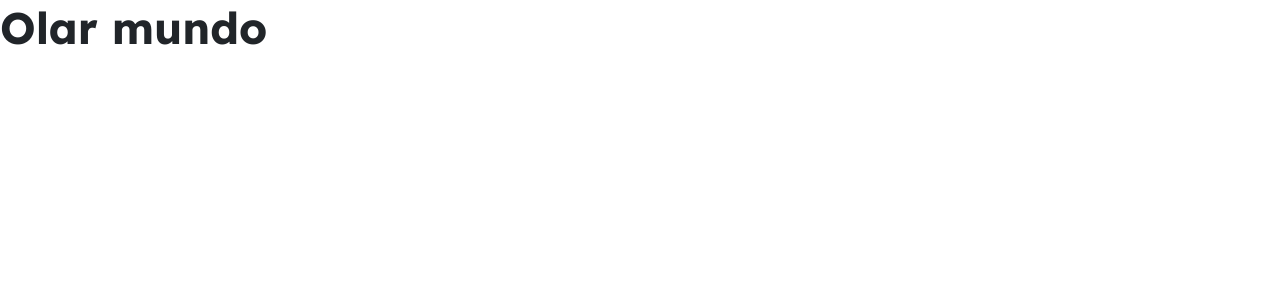
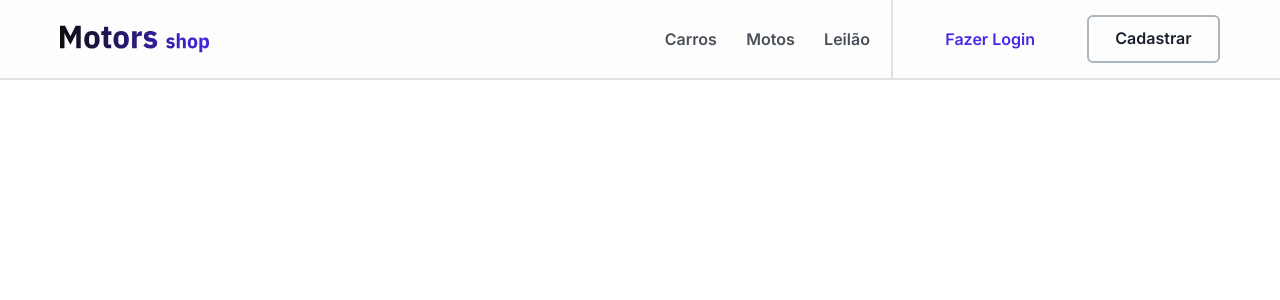
Before and after one commit to xregizzz/MotorShop, a React (Create React App) app: page / in a window 1280 px wide. Shown: the top 300 px of the page. Built offline with nearby package versions, Linux system fonts and the light colour scheme.

Commit message:
Feat: header and modal heder mobile

```diff
--- a/package.json
+++ b/package.json
@@ -3,11 +3,16 @@
   "version": "0.1.0",
   "private": true,
   "dependencies": {
+    "@chakra-ui/react": "^2.3.6",
+    "@emotion/react": "^11.10.4",
+    "@emotion/styled": "^11.10.4",
     "@hookform/resolvers": "^2.9.9",
+    "@radix-ui/react-dropdown-menu": "^2.0.1",
     "@testing-library/jest-dom": "^5.14.1",
     "@testing-library/react": "^13.0.0",
     "@testing-library/user-event": "^13.2.1",
     "axios": "^1.1.3",
+    "framer-motion": "^7.6.1",
     "react": "^18.2.0",
     "react-dom": "^18.2.0",
     "react-icons": "^4.6.0",
--- a/src/App.js
+++ b/src/App.js
@@ -1,12 +1,11 @@
-import { GlobalStyle } from "./styles/global";
+import { VStack } from "@chakra-ui/react";
+import { Homepage } from "./pages/HomePage/index";
 
 function App() {
   return (
-    <>
-      <GlobalStyle />
-
-      <h1>Olar mundo</h1>
-    </>
+    <VStack>
+      <Homepage />
+    </VStack>
   );
 }
 
--- /dev/null
+++ b/src/components/Header/index.jsx
@@ -0,0 +1,108 @@
+import {
+  Button,
+  HStack,
+  Icon,
+  Image,
+  Link,
+  useDisclosure,
+} from "@chakra-ui/react";
+import logo from "../../assets/logo-header.svg";
+import { globalStyles } from "../../styles/global";
+import { BiMenu } from "react-icons/bi";
+import { MdOutlineClose } from "react-icons/md";
+import { ModalHeaderMobile } from "../ModalHeaderMobile";
+
+export const Header = () => {
+  const { isOpen, onToggle } = useDisclosure();
+  return (
+    <>
+      <HStack
+        h={"80px"}
+        w="100vw"
+        bgColor={globalStyles.grey10}
+        borderBottom={`2px solid ${globalStyles.grey6}`}
+      >
+        <Image
+          src={logo}
+          alt="logo site"
+          w={"150px"}
+          mr="auto"
+          ml={{ base: "16px", md: "30px", lg: "60px" }}
+        />
+        <Icon
+          onClick={onToggle}
+          h={"55px"}
+          pt={4}
+          pr={"16px"}
+          display={{ md: "none" }}
+          w
+        >
+          {isOpen ? <MdOutlineClose /> : <BiMenu />}
+        </Icon>
+        <HStack
+          h={"80px"}
+          w={{ md: "210px", lg: "250px" }}
+          justifyContent="space-evenly"
+          borderRight={`2px solid ${globalStyles.grey6}`}
+          display={{ base: "none", md: "flex" }}
+        >
+          <Link
+            fontSize={"16px"}
+            fontFamily="Inter"
+            fontWeight={"600"}
+            color={globalStyles.grey2}
+            href="/"
+          >
+            Carros
+          </Link>
+          <Link
+            fontSize={"16px"}
+            fontFamily="Inter"
+            fontWeight={"600"}
+            color={globalStyles.grey2}
+            href="/"
+          >
+            Motos
+          </Link>
+          <Link
+            fontSize={"16px"}
+            fontFamily="Inter"
+            fontWeight={"600"}
+            color={globalStyles.grey2}
+            href="/"
+          >
+            Leilão
+          </Link>
+        </HStack>
+        <HStack
+          paddingRight={{ md: "25px", lg: "60px" }}
+          display={{ base: "none", md: "flex" }}
+        >
+          <Link
+            fontSize={"16px"}
+            fontFamily="Inter"
+            fontWeight={"600"}
+            ml={{ md: "25px", lg: "44px" }}
+            mr={{ md: "25px", lg: "44px" }}
+            color={globalStyles.brand1}
+            href="/"
+          >
+            Fazer Login
+          </Link>
+          <Button
+            fontSize={"16px"}
+            fontFamily="Inter"
+            fontWeight={"600"}
+            w={"133px"}
+            h={"48px"}
+            border={`2px solid ${globalStyles.grey4}`}
+            bgColor={globalStyles.grey10}
+          >
+            Cadastrar
+          </Button>
+        </HStack>
+        {isOpen && <ModalHeaderMobile />}
+      </HStack>
+    </>
+  );
+};
--- /dev/null
+++ b/src/components/ModalHeaderMobile/index.jsx
@@ -0,0 +1,85 @@
+import { Button, Link, VStack } from "@chakra-ui/react";
+
+export const ModalHeaderMobile = () => {
+  return (
+    <VStack
+      w={"100vw"}
+      ml={"0px"}
+      top="80px"
+      display={{ base: "flex", md: "none" }}
+      left={"-8px"}
+      alignItems="left"
+      position={"fixed"}
+      justifyContent={"center"}
+      pb={"20px"}
+    >
+      <VStack
+        alignItems={"left"}
+        ml={"0px"}
+        borderBottom={`2px solid ${global.grey6}`}
+      >
+        <Link
+          width={"80px"}
+          fontSize={"16px"}
+          fontFamily="Inter"
+          fontWeight={"600"}
+          color={global.grey2}
+          pt={"32px"}
+          pl={"16px"}
+          href="/"
+        >
+          Carros
+        </Link>
+        <Link
+          width={"80px"}
+          fontSize={"16px"}
+          fontFamily="Inter"
+          fontWeight={"600"}
+          color={global.grey2}
+          pt={"32px"}
+          pl={"16px"}
+          href="/"
+        >
+          Motos
+        </Link>
+        <Link
+          width={"80px"}
+          fontSize={"16px"}
+          fontFamily="Inter"
+          fontWeight={"600"}
+          color={global.grey2}
+          pt={"32px"}
+          pl={"16px"}
+          pb={"32px"}
+          href="/"
+        >
+          Leilão
+        </Link>
+      </VStack>
+      <Link
+        width={"110px"}
+        fontSize={"16px"}
+        fontFamily="Inter"
+        fontWeight={"600"}
+        color={global.brand1}
+        pt={"32px"}
+        pl={"16px"}
+        pb={"32px"}
+        href="/"
+      >
+        Fazer Login
+      </Link>
+      <Button
+        fontSize={"16px"}
+        fontFamily="Inter"
+        fontWeight={"600"}
+        w={"300px"}
+        h={"48px"}
+        border={`2px solid ${global.grey4}`}
+        bgColor={global.grey10}
+      >
+        Cadastrar
+      </Button>
+    </VStack>
+  );
+};
--- a/src/index.js
+++ b/src/index.js
@@ -2,12 +2,15 @@ import React from "react";
 import ReactDOM from "react-dom/client";
 import App from "./App";
 import { BrowserRouter } from "react-router-dom";
+import { ChakraProvider } from "@chakra-ui/react";
 
 const root = ReactDOM.createRoot(document.getElementById("root"));
 root.render(
   <React.StrictMode>
     <BrowserRouter>
-      <App />
+      <ChakraProvider>
+        <App />
+      </ChakraProvider>
     </BrowserRouter>
   </React.StrictMode>
 );
--- /dev/null
+++ b/src/pages/HomePage/index.jsx
@@ -0,0 +1,6 @@
+import { Center } from "@chakra-ui/react";
+import { Header } from "../../components/Header"
+
+export const Homepage = () => {
+  return <Header/>
+};
--- /dev/null
+++ b/src/styles/global.css
@@ -0,0 +1,54 @@
+* {
+    margin: 0;
+    padding: 0;
+    outline: 0;
+    box-sizing:border-box;
+  }
+
+  :root {
+    --brand1:                   #4529E6;
+    --brand2:                   #5126EA;
+    --brand3:                   #B0A6F0;
+    --brand4:                   #EDEAFD;
+
+    --grey0:                    #0B0D0D;
+    --grey1:                    #212529;
+    --grey2:                    #495057;
+    --grey3:                    #868E96;
+    --grey4:                    #ADB5BD;
+    --grey5:                    #CED4DA;
+    --grey6:                    #DEE2E6;
+    --grey7:                    #E9ECEF;
+    --grey8:                    #F1F3F5;
+    --grey9:                    #F8F9FA;
+    --grey10:                   #FDFDFD;
+    --whiteFixed:               #FFFFFF;
+
+    --alert1:                   #CD2B31;
+    --alert2:                   #FDD8D8;
+    --alert3:                   #FFE5E5;
+    --sucess1:                  #18794E;
+    --sucess2:                  #CCEBD7;
+    --sucess3:                  #DDF3E4;
+
+    --random1:                  #E34D8C;
+    --random2:                  #C04277;
+    --random3:                  #7D2A4D;
+    --random4:                  #7000FF;
+    --random5:                  #6200E3;
+    --random6:                  #36007D;
+    --random7:                  #349974;
+    --random8:                  #2A7D5F;
+    --random9:                  #153D2E;
+    --random10:                 #6100FF;
+    --random11:                 #5700E3;
+    --random12:                 #30007D;
+  }
+
+  button {
+    cursor: pointer;
+  }
+
+  ul {
+    list-style: none;
+  }
--- a/src/styles/global.js
+++ b/src/styles/global.js
@@ -1,5 +1,4 @@
 import { createGlobalStyle } from "styled-components";
-
 
 export const GlobalStyle = createGlobalStyle`
     *{
@@ -117,4 +116,43 @@ export const GlobalStyle = createGlobalStyle`
 
 
     }
-`
+`;
+export const globalStyles = {
+  brand1: "#4529E6",
+  brand2: "#5126EA",
+  brand3: "#B0A6F0",
+  brand4: "#EDEAFD",
+
+  grey0: "#0B0D0D",
+  grey1: "#212529",
+  grey2: "#495057",
+  grey3: "#868E96",
+  grey4: "#ADB5BD",
+  grey5: "#CED4DA",
+  grey6: "#DEE2E6",
+  grey7: "#E9ECEF",
+  grey8: "#F1F3F5",
+  grey9: "#F8F9FA",
+  grey10: "#FDFDFD",
+  whiteFixed: "#FFFFFF",
+
+  alert1: "#CD2B31",
+  alert2: "#FDD8D8",
+  alert3: "#FFE5E5",
+  sucess1: "#18794E",
+  sucess2: "#CCEBD7",
+  sucess3: "#DDF3E4",
+
+  random1: "#E34D8C",
+  random2: "#C04277",
+  random3: "#7D2A4D",
+  random4: "#7000FF",
+  random5: "#6200E3",
+  random6: "#36007D",
+  random7: "#349974",
+  random8: "#2A7D5F",
+  random9: "#153D2E",
+  random10: "#6100FF",
+  random11: "#5700E3",
+  random12: "#30007D",
+};
```
Also changed, not shown: src/assets/logo-header.svg (added), 1 other file (tests, documents, lock files or other folders).
